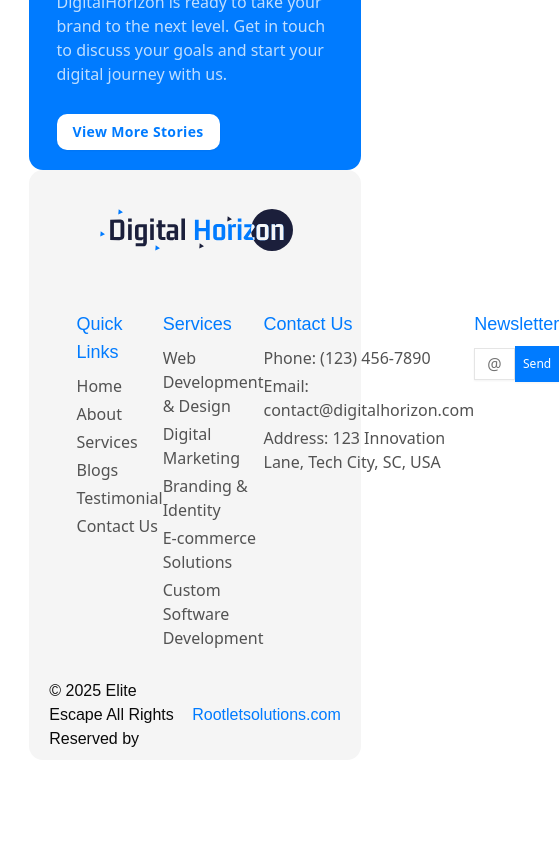
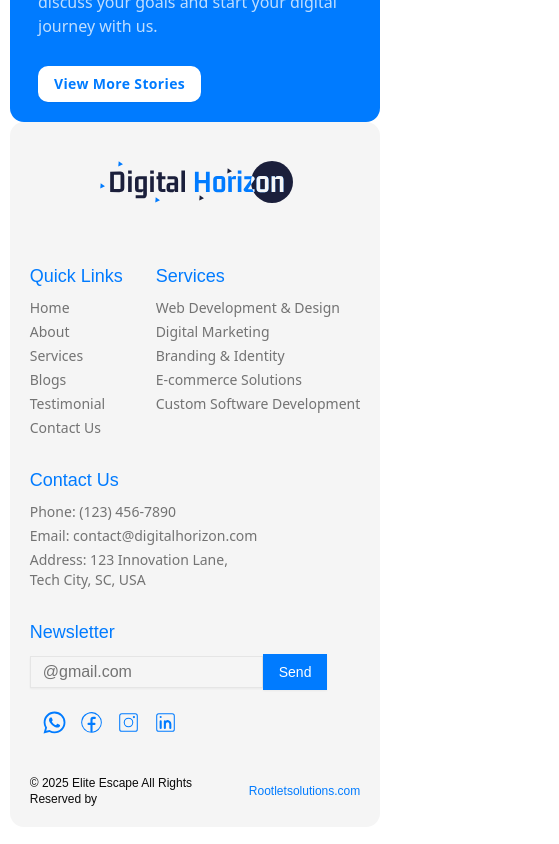
Before and after one commit to Maryammuhammadafzal/Digital_Horizon, a Next.js app: page /Home in a window 390 px wide. Shown: the part 1057-1901 px from the top of the page, 559 px wide, since content can reach past the window. Built offline with nearby package versions, Linux system fonts and the light colour scheme; a web font is replaced by a local one.

Commit message:
making a  responsive faq section

```diff
--- a/app/globals.css
+++ b/app/globals.css
@@ -149,6 +149,9 @@ main {
 h1,
 h3,
 h5,
-.copyright {
+.copyright,
+.send-btn,
+.send-mail,
+.company-name {
   font-family: "Gemunu Libre", sans-serif;
 }
--- a/components/Footer.jsx
+++ b/components/Footer.jsx
@@ -6,11 +6,12 @@ import Link from "next/link";
 import Image from "next/image";
 import Logo from "../public/logo.svg";
 import { Input } from "@/components/ui/input";
-
+import { IoLogoWhatsapp } from "react-icons/io5";
+import { CiFacebook , CiLinkedin , CiInstagram } from "react-icons/ci";
 const Footer = () => {
   return (
     <div className="w-full h-auto flex justify-center items-center my-20">
-      <div className="w-[85%] h-auto flex flex-col items-center justify-center ">
+      <div className="md:w-[85%] w-[95%] h-auto flex flex-col items-center justify-center ">
         <div className="contact w-full h-auto flex md:flex-row flex-col justify-center items-center md:gap-5 gap-7 p-5 lg:p-7 bg-[#007BFF] text-white rounded-xl">
           <div className="md:w-[70%] w-[95%] h-auto flex flex-col gap-3 justify-center items-start">
             <Subheading text="Contact Us" textColor="[#FFFFFF]" />
@@ -41,10 +42,10 @@ const Footer = () => {
               />
             </Link>
           </div>
-          <div className="links w-[95%] h-auto  flex justify-between items-start px-5">
+          <div className="links w-full h-auto  flex max-lg:flex-wrap gap-7 justify-between items-start xl:px-5">
             <div className="quick-links flex flex-col gap-2">
               <Subheading text="Quick Links" textColor="[#007BFF]" />
-              <ul className="flex flex-col gap-1 text-neutral-600">
+              <ul className="flex flex-col gap-1 text-neutral-500 font-medium text-sm">
                 <li>
                   <Link href="/">Home</Link>
                 </li>
@@ -67,7 +68,7 @@ const Footer = () => {
             </div>
             <div className="services flex flex-col gap-2">
               <Subheading text="Services" textColor="[#007BFF]" />
-              <ul className="flex flex-col gap-1 text-neutral-600">
+              <ul className="flex flex-col gap-1 text-neutral-500 font-medium  text-sm">
                 <li>
                   <Link href="/">Web Development & Design</Link>
                 </li>
@@ -87,7 +88,7 @@ const Footer = () => {
             </div>
             <div className="contact flex flex-col gap-2">
               <Subheading text="Contact Us" textColor="[#007BFF]" />
-              <ul className="flex flex-col gap-1 text-neutral-600">
+              <ul className="flex flex-col gap-1 text-neutral-500 font-medium text-sm">
                 <li>
                   <span>Phone:</span> (123) 456-7890
                 </li>
@@ -95,26 +96,39 @@ const Footer = () => {
                   <span>Email:</span> contact@digitalhorizon.com
                 </li>
                 <li>
-                  <span>Address:</span> 123 Innovation Lane, Tech City, SC, USA
+                  <span>Address:</span> 123 Innovation Lane, <br /> Tech City, SC, USA
                 </li>
               </ul>
             </div>
             <div className="newsletter flex flex-col gap-2">
               <Subheading text="Newsletter" textColor="[#007BFF]" />
-              <div className="flex flex-col gap-2 text-neutral-600">
+              <div className="flex flex-col gap-5 text-neutral-500 font-medium">
                 <div className="flex w-full max-w-sm items-center">
-                  <Input type="email" placeholder="@gmail.com" />
-                  <Button type="submit" className="rounded-none max-sm:px-2 max-sm:py-1 py-1 px-3 bg-[#007BFF] text-white  text-xs ">
-              Send
-            </Button>
+                  <Input
+                    type="email"
+                    placeholder="@gmail.com"
+                    className="send-mail"
+                  />
+                  <Button
+                    type="submit"
+                    className="send-btn rounded-none max-sm:px-4 max-sm:py-1 py-1 px-4 bg-[#007BFF] text-white text-sm "
+                  >
+                    Send
+                  </Button>
+                </div>
+                <div className="flex justify-start items-center gap-3 px-3">
+                  <IoLogoWhatsapp size={25} className="text-[#007BFF]" />
+                  <CiFacebook size={25} className="text-[#007BFF]" />
+                  <CiInstagram  size={25} className="text-[#007BFF]" />
+                  <CiLinkedin size={25} className="text-[#007BFF]" />
                 </div>
               </div>
             </div>
           </div>
 
-          <div className="copyright max-h-[50px] w-full flex justify-center items-center gap-1">
+          <div className="copyright max-h-[50px] w-full flex justify-center items-center gap-1 text-xs sm:text-sm md:text-base">
             © 2025 Elite Escape All Rights Reserved by{" "}
-            <h5 className="text-[#007BFF]"> Rootletsolutions.com</h5>
+            <span className="company-name text-[#007BFF]"> Rootletsolutions.com</span>
           </div>
         </div>
       </div>
--- a/components/Heading.jsx
+++ b/components/Heading.jsx
@@ -1,7 +1,7 @@
 import React from 'react'
 
 const Heading = ({text , textColor}) => {
-       let headingClasses = `font-bold text-4xl sm:text-5xl md:text-6xl text-${textColor} `
+       let headingClasses = `font-bold text-3xl sm:text-4xl md:text-5xl text-${textColor} `
   return (
     <h3 className={headingClasses}>
       {text}
```
